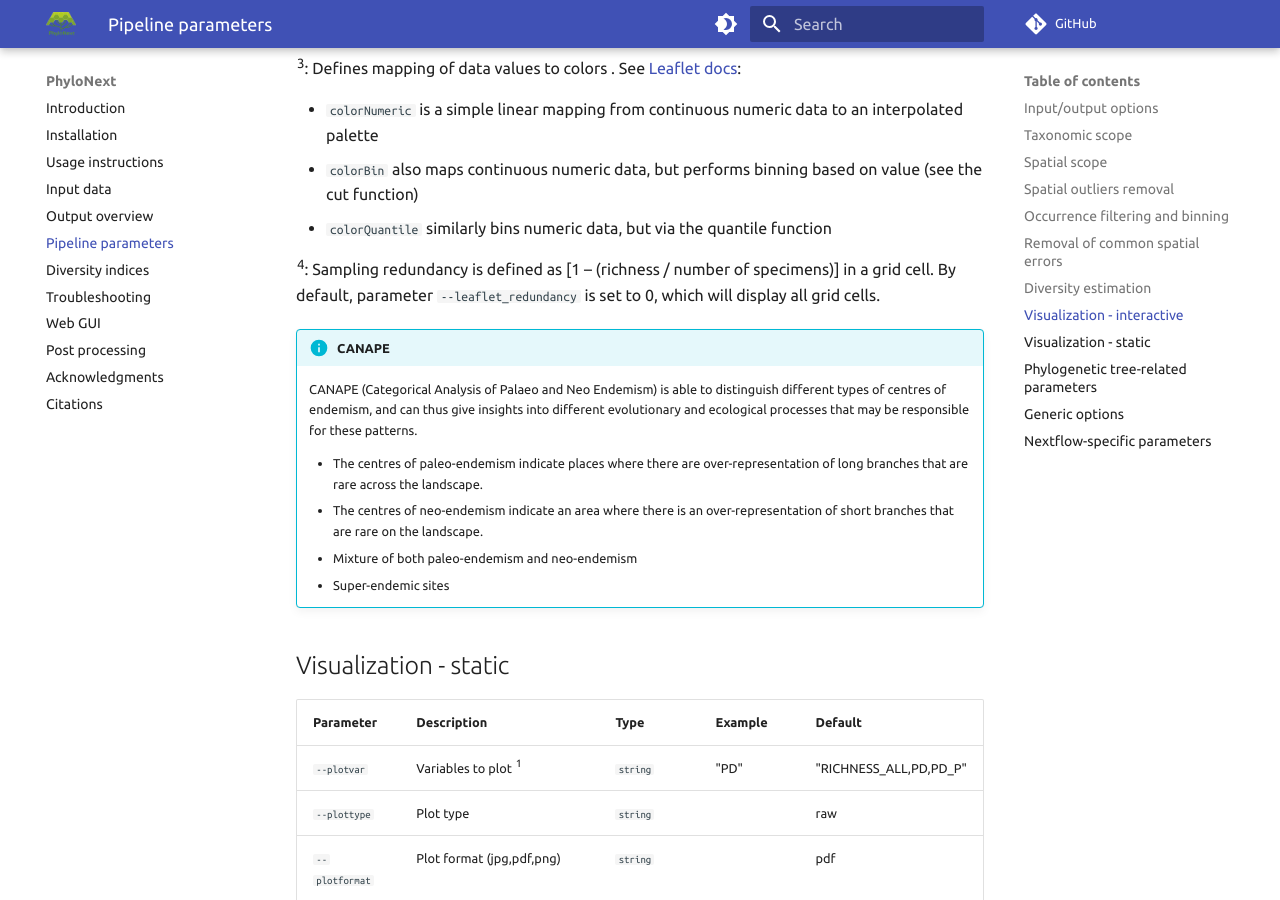
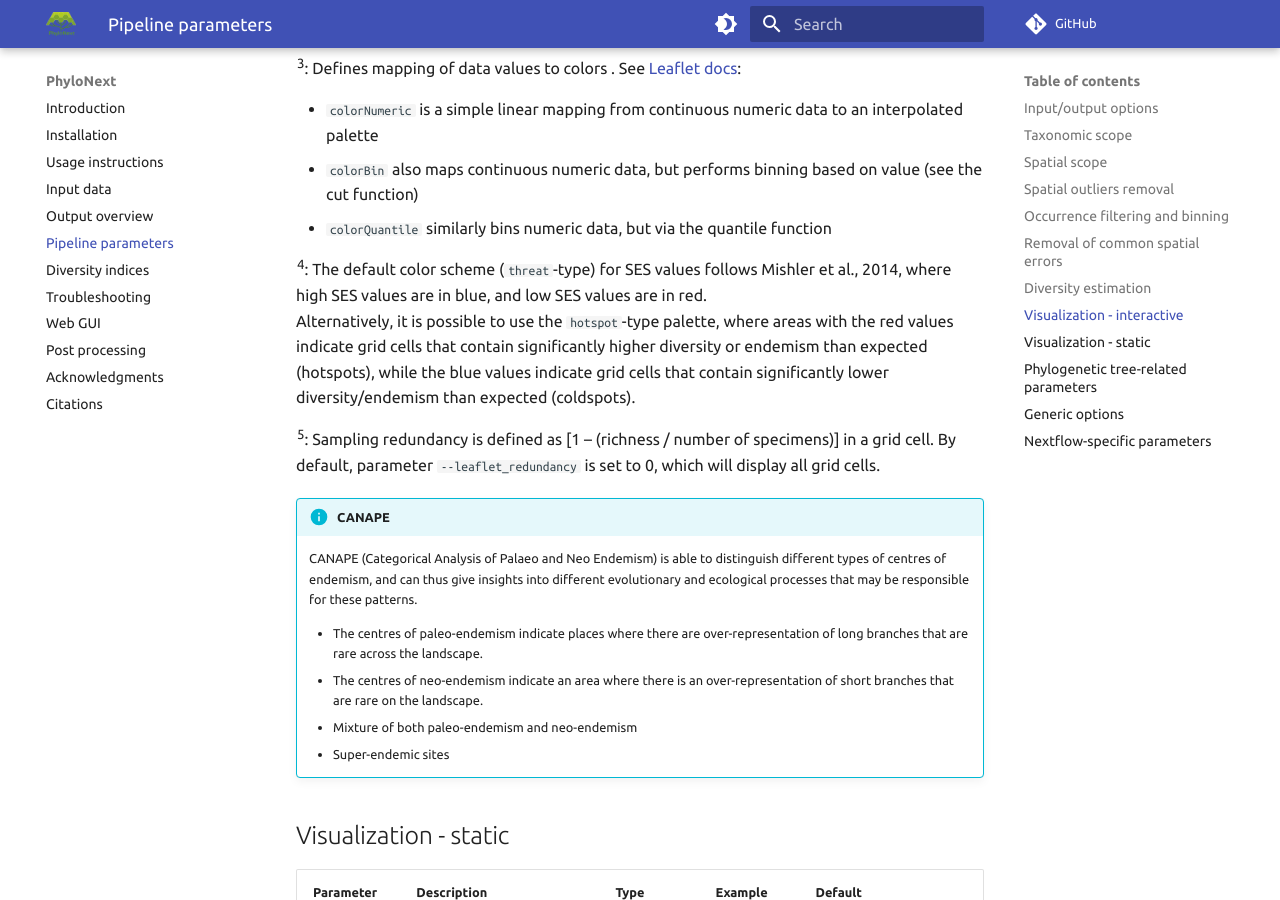
Before and after one commit to vmikk/phylonext_manual, an MkDocs documentation site: the page built from docs/parameters.md, in a window 1280 px wide and 900 px high, scrolled down 12124 px. Built offline with MkDocs 1.6.1 and Material for MkDocs 9.7.7, drawn with Linux system fonts in a browser that asks for light colours; comment, search, counter and statistics services are not loaded.

Commit message:
add `--leaflet_sescolor` notes

```diff
--- a/docs/parameters.md
+++ b/docs/parameters.md
@@ -312,6 +312,13 @@ Interactive visualization depends on [Leaflet library](https://leafletjs.com/).
    - `colorQuantile` similarly bins numeric data, but via the quantile function
 
 ^4^:
+    The default color scheme (`threat`-type) for SES values follows Mishler et al., 2014,
+    where high SES values are in blue, and low SES values are in red.
+    Alternatively, it is possible to use the `hotspot`-type palette,
+    where areas with the red values indicate grid cells that contain significantly higher diversity or endemism than expected (hotspots),
+    while the blue values indicate grid cells that contain significantly lower diversity/endemism than expected (coldspots).
+
+^5^:
     Sampling redundancy is defined as [1 – (richness / number of specimens)] in a grid cell.
     By default, parameter `--leaflet_redundancy` is set to 0, which will display all grid cells.
 
```
